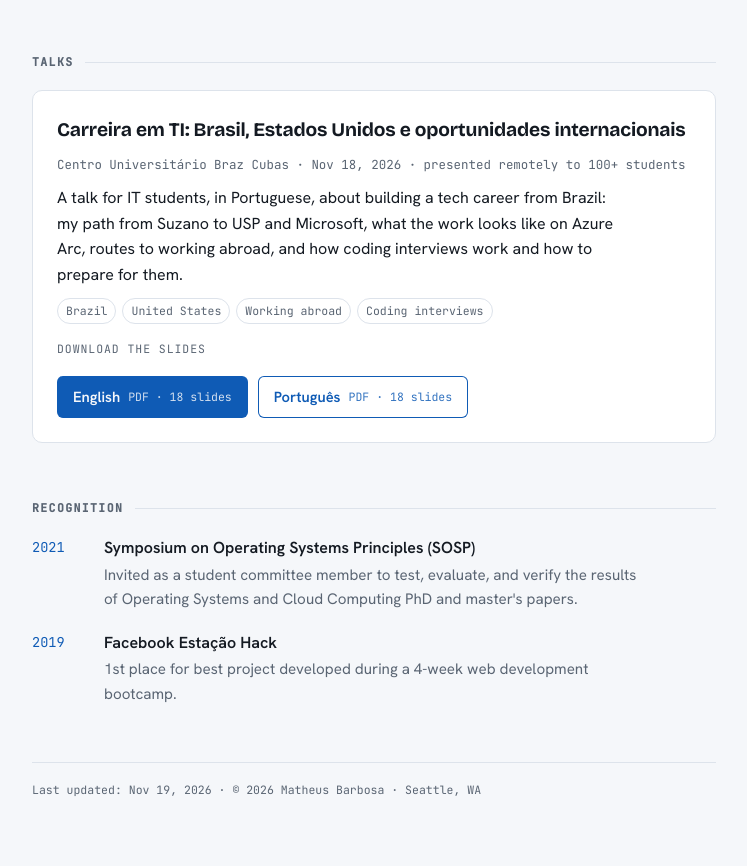
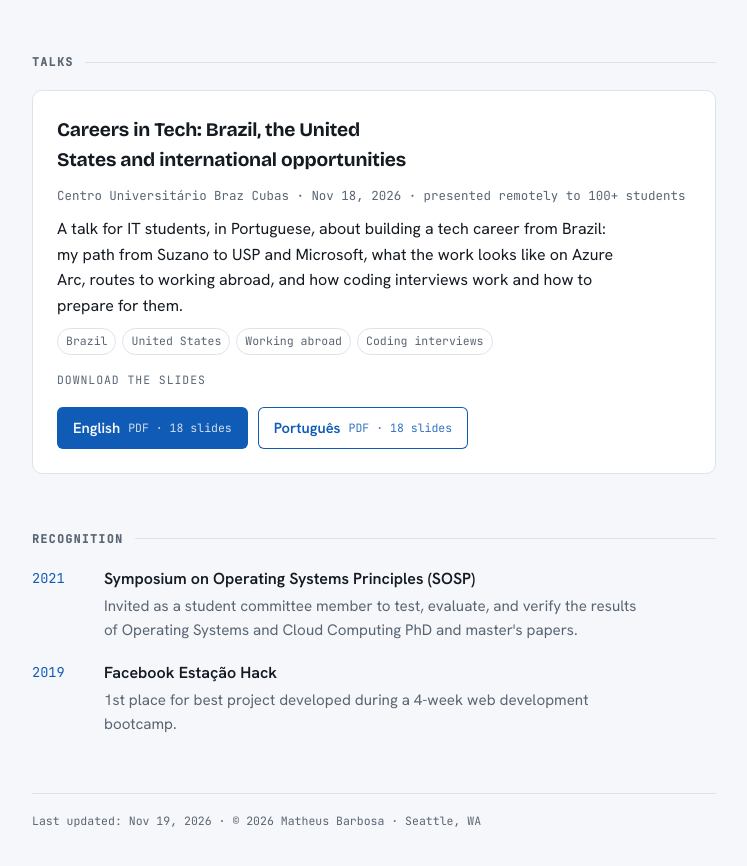
Before and after one commit to matheuscgh-ops/matheusresume, a plain HTML site: page index.html in a window 1280 px wide. Shown: the part 2951-3817 px from the top of the page, without its empty margins (448-1195 px from the left). Drawn offline with nearby package versions, Linux system fonts and the light colour scheme.

Commit message:
Translate talk title to English

```diff
--- a/index.html
+++ b/index.html
@@ -368,7 +368,7 @@ section[id] { scroll-margin-top: 24px; }
     <section id="talks">
       <h2 class="eyebrow"><span data-l="en">Talks</span><span data-l="pt">Palestras</span></h2>
       <article class="talk featured">
-        <h3>Carreira em TI: Brasil, Estados Unidos e oportunidades internacionais</h3>
+        <h3><span data-l="en">Careers in Tech: Brazil, the United States and international opportunities</span><span data-l="pt">Carreira em TI: Brasil, Estados Unidos e oportunidades internacionais</span></h3>
         <div class="meta">Centro Universitário Braz Cubas · <span data-l="en">Nov 18, 2026 · presented remotely to 100+ students</span><span data-l="pt">18 de novembro de 2026 · apresentada remotamente para mais de 100 alunos</span></div>
         <p data-l="en">A talk for IT students, in Portuguese, about building a tech career from Brazil: my path from Suzano to USP and Microsoft, what the work looks like on Azure Arc, routes to working abroad, and how coding interviews work and how to prepare for them.</p>
         <p data-l="pt">Palestra para estudantes de TI sobre construir uma carreira em tecnologia a partir do Brasil: minha trajetória de Suzano à USP e à Microsoft, como é o trabalho no Azure Arc, caminhos para trabalhar fora, e como funcionam as entrevistas de código e como se preparar.</p>
```
